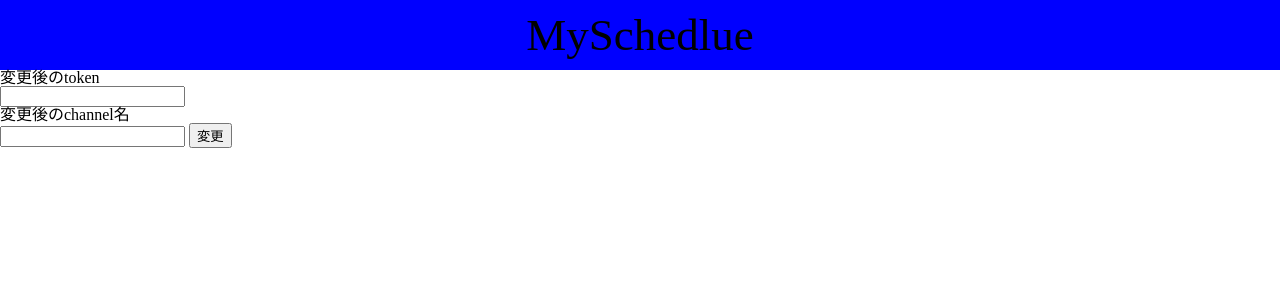
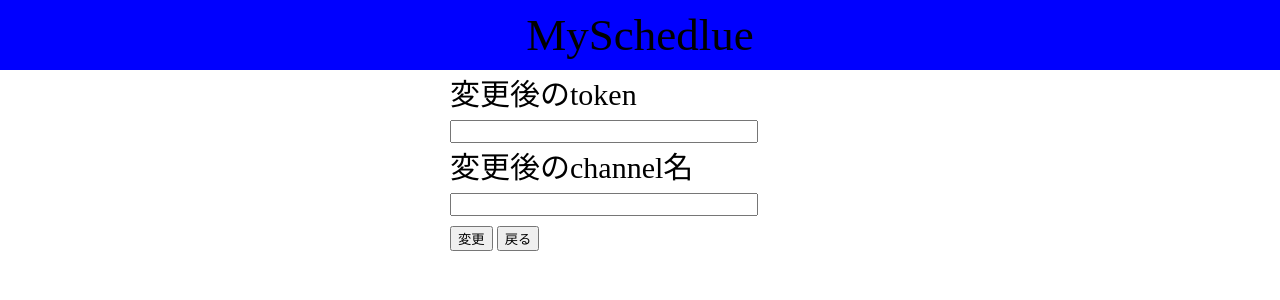
Before and after one commit to MasanobuRyuman/slackschedule, a PHP site: page /slackEdit.php in a window 1280 px wide. Shown: the top 300 px of the page. Run offline with PHP 8.4, Linux system fonts and the light colour scheme; data that the repository does not hold is empty.

Commit message:
slackの設定機能改善

```diff
--- a/login.html
+++ b/login.html
@@ -18,9 +18,9 @@
         <form method="POST" action="main.php">
             <p id="attention"></p>
             <p class = "user_name">名前</p>
-            <input class="name_input" name="user">
+            <input class="name_input" name="user" autocomplete="off">
             <p class = "password">パスワード</p>
-            <input class="password_input" tyoe="text" name="password">
+            <input class="password_input" tyoe="text" name="password" autocomplete="off">
             <button class="login_botton" name="login">ログイン</button>
             <button class="newlogin_botton" name="newlogin">新規登録</button>
             <button class="formBack_botton" name="formBack">戻る</button>
--- a/slackEdit.php
+++ b/slackEdit.php
@@ -26,12 +26,13 @@
             $token = $result;
             $channale_name = $result2;
         }
-        echo "<p>変更後のtoken</p>";
-        echo "<input name='changeToken' value='$token'></input>";
-        echo "<p>変更後のchannel名</p>";
-        echo "<input name='changeChannelName' value='$channale_name'></input>"
+        echo "<p class='token_input_name'>変更後のtoken</p>";
+        echo "<input class='token_input' name='changeToken' value='$token'></input>";
+        echo "<p class='edit_channel_name'>変更後のchannel名</p>";
+        echo "<input class='edit_channel' name='changeChannelName' value='$channale_name'></input>"
         ?>
-        <button name="changeDecsion">変更</button>
+        <button class="change_slack" name="changeDecsion">変更</button>
+        <button class="back_slack" name="back_slack">戻る</button>
     </form>
 
 </body>
--- a/static/style.css
+++ b/static/style.css
@@ -262,7 +262,27 @@
 
 .token_input {
 	display: block;
+	font-size:15px;
+	width:300px;
+	margin-top: 10px;
+	margin-left:450px;
+}
+
+.edit_channel_name {
 	font-size:30px;
+	margin-top: 10px;
+	margin-left:450px;
+}
+
+.edit_channel {
+	display: block;
+	font-size:15px;
+	width:300px;
+	margin-top: 10px;
+	margin-left:450px;
+}
+
+.change_slack {
 	margin-top: 10px;
 	margin-left:450px;
 }
```
Also changed, not shown: main.php (+33 -8 lines), slackEdit.html (deleted, +0 -25 lines).
